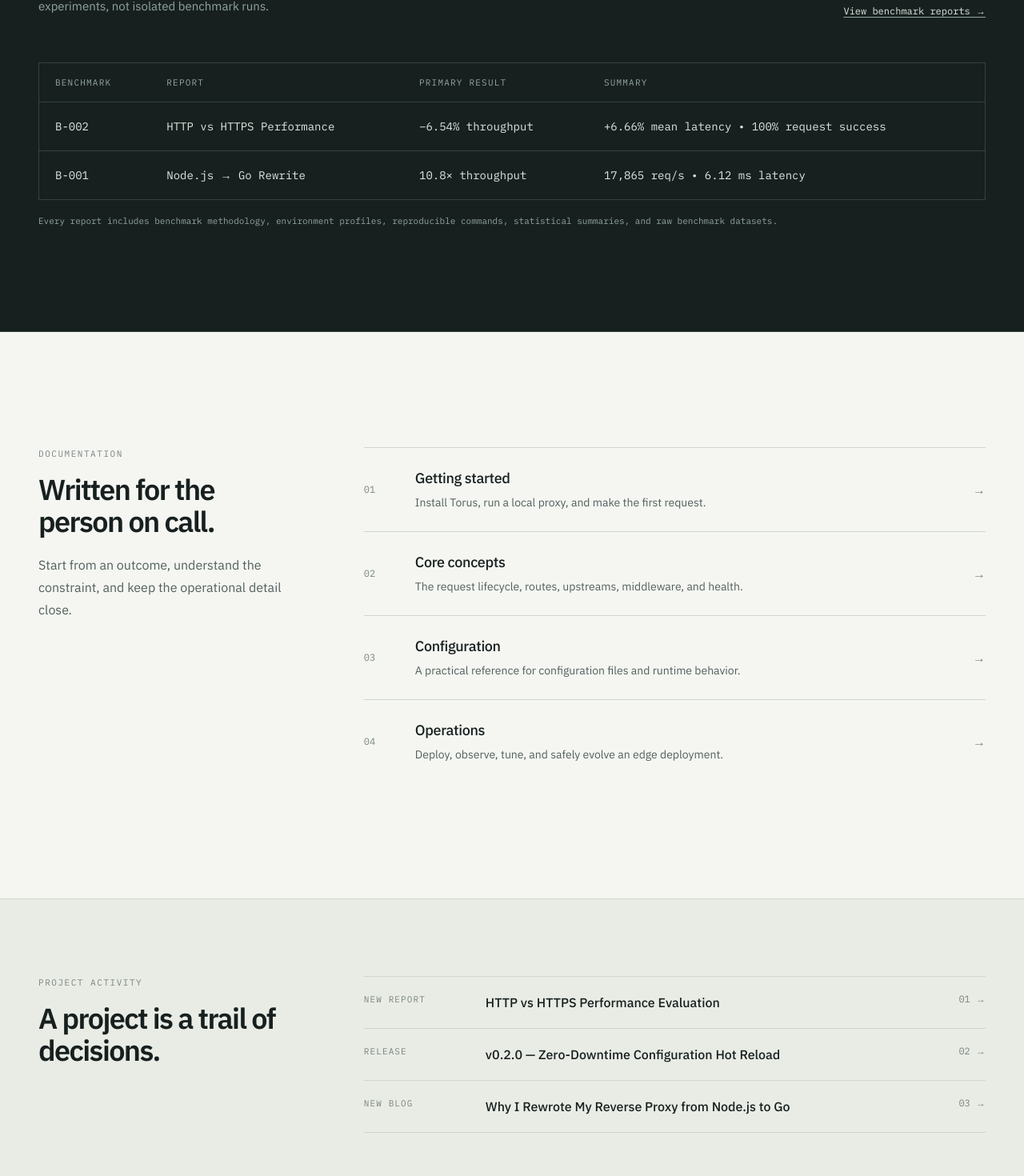
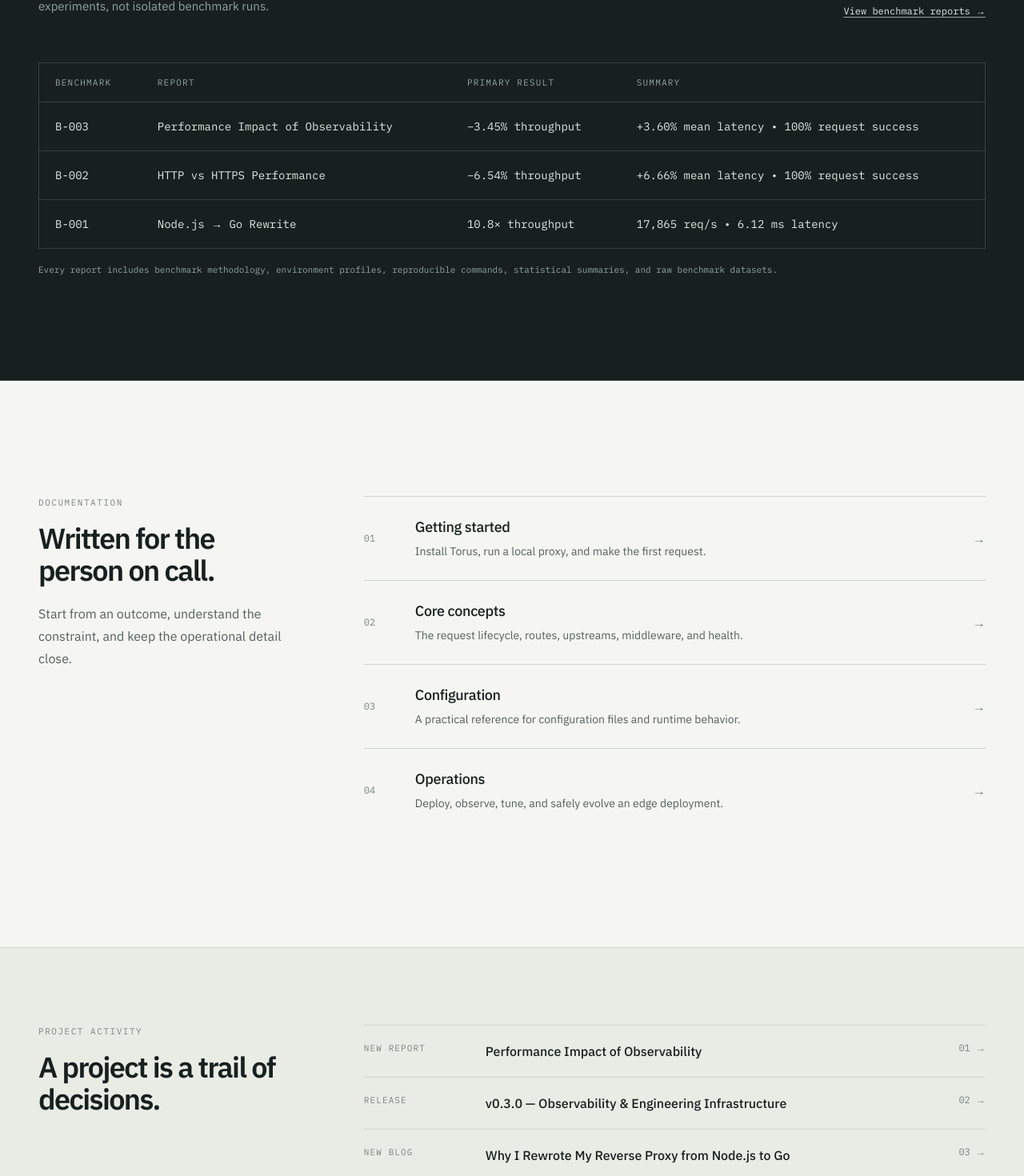
Before and after one commit to Ashish-Barmaiya/torus-website, a Next.js app: page / in a window 1280 px wide. Shown: the part 3413-4883 px from the top of the page at 80% size. Built offline with nearby package versions, Linux system fonts and the light colour scheme.

Commit message:
fix: correct docs content

```diff
--- a/src/components/architecture/ArchitectureHero.tsx
+++ b/src/components/architecture/ArchitectureHero.tsx
@@ -13,8 +13,7 @@
           </div>
           <p className="mt-8 max-w-2xl text-lg leading-8 text-[var(--ink-soft)] sm:text-xl">
             Follow a request as it moves through every stage of Torus—from the HTTP listener to a
-            healthy upstream. Every component has a single responsibility, making request execution
-            predictable, observable and easy to reason about.
+            healthy upstream.
           </p>
           <a
             href="#execution-pipeline"
--- a/src/components/landing/ActivitySection.tsx
+++ b/src/components/landing/ActivitySection.tsx
@@ -4,13 +4,13 @@
 const activity = [
   {
     type: "New report",
-    title: "HTTP vs HTTPS Performance Evaluation",
-    href: "https://github.com/Ashish-Barmaiya/torus-proxy/blob/main/docs/benchmarking/reports/Benchmark-002-http-vs-https.md",
+    title: "Performance Impact of Observability",
+    href: "https://github.com/Ashish-Barmaiya/torus-proxy/blob/main/docs/benchmarking/reports/Benchmark-003-observability-overhead.md",
   },
   {
     type: "Release",
-    title: "v0.2.0 — Zero-Downtime Configuration Hot Reload",
-    href: "https://github.com/Ashish-Barmaiya/torus-proxy/releases/tag/v0.2.0",
+    title: "v0.3.0 — Observability & Engineering Infrastructure",
+    href: "https://github.com/Ashish-Barmaiya/torus-proxy/releases/tag/v0.3.0",
   },
   {
     type: "New Blog",
--- a/src/components/landing/BenchmarksSection.tsx
+++ b/src/components/landing/BenchmarksSection.tsx
@@ -1,6 +1,12 @@
 import { SectionEyebrow } from "./SectionEyebrow";
 
 const results = [
+  {
+    benchmark: "B-003",
+    title: "Performance Impact of Observability",
+    highlight: "−3.45% throughput",
+    summary: "+3.60% mean latency • 100% request success",
+  },
   {
     benchmark: "B-002",
     title: "HTTP vs HTTPS Performance",
```
Also changed, not shown: 4 other files (tests, documents, lock files or other folders).
